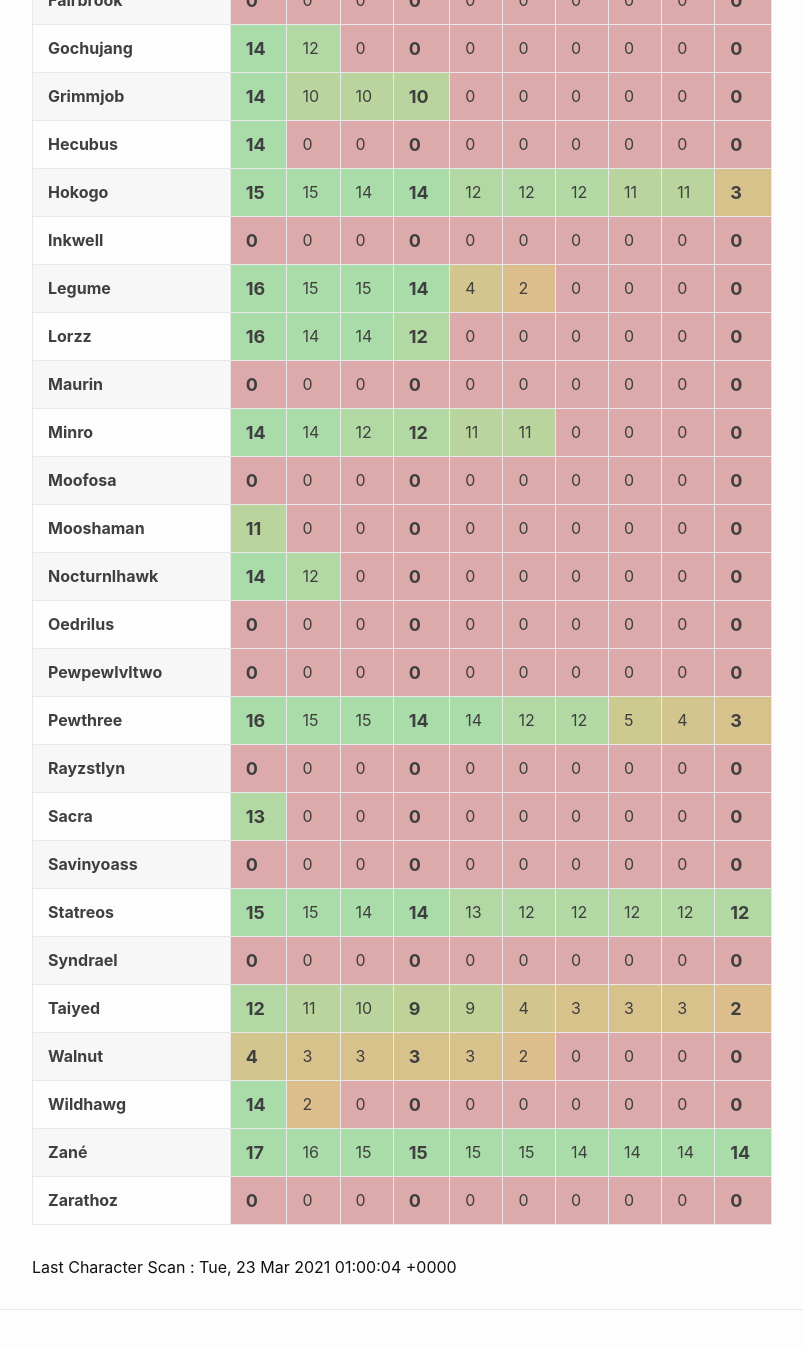
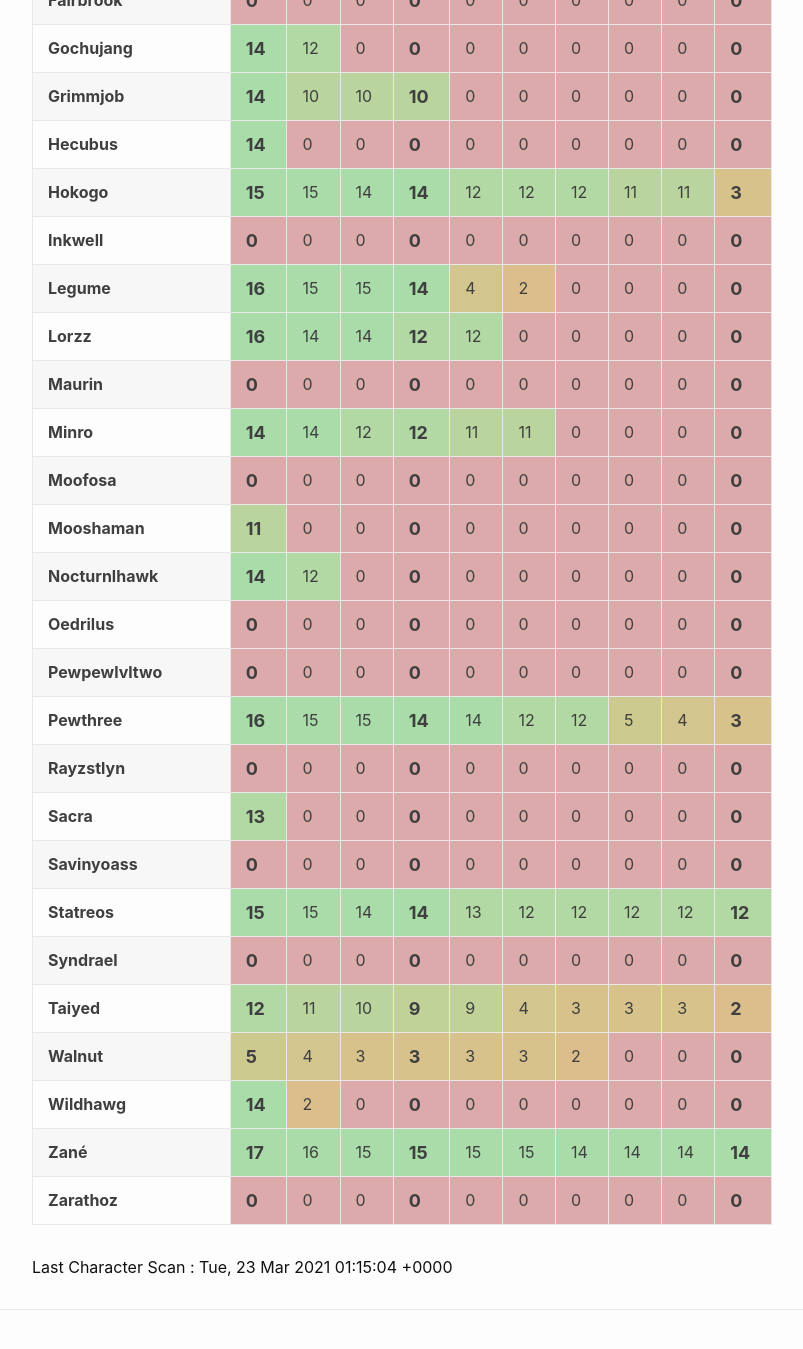
Before and after one commit to eldertribunal/keystonetracker, a Jekyll site: the page built from weekly.md, in a window 1280 px wide and 1400 px high, scrolled down 794 px. Shown: the top 1349 px of the window, without its empty margins (126-929 px from the left). Built offline with Jekyll 4.4.1, drawn with Linux system fonts in a browser that asks for light colours.

Commit message:
auto scan Tue Mar 23 01:15:45 UTC 2021

```diff
--- a/_data/characters.json
+++ b/_data/characters.json
@@ -1359,7 +1359,7 @@
       },
       {
         "name": "The Necrotic Wake",
-        "level": 11,
+        "level": 12,
         "id": 376
       },
       {
--- a/_data/players.json
+++ b/_data/players.json
@@ -999,7 +999,7 @@
       },
       {
         "name": "The Necrotic Wake",
-        "level": 11,
+        "level": 12,
         "id": 376
       },
       {
--- a/_data/scanned.json
+++ b/_data/scanned.json
@@ -1,3 +1,3 @@
 {
-  "timestamp": 1616461204
+  "timestamp": 1616462104
 }
--- a/_data/weekly.json
+++ b/_data/weekly.json
@@ -62,13 +62,13 @@
   {
     "name": "Walnut",
     "dungeons": [
+      5,
       4,
       3,
       3,
       3,
       3,
       2,
-      0,
       0,
       0,
       0
@@ -141,7 +141,7 @@
       14,
       14,
       12,
-      0,
+      12,
       0,
       0,
       0,
```
